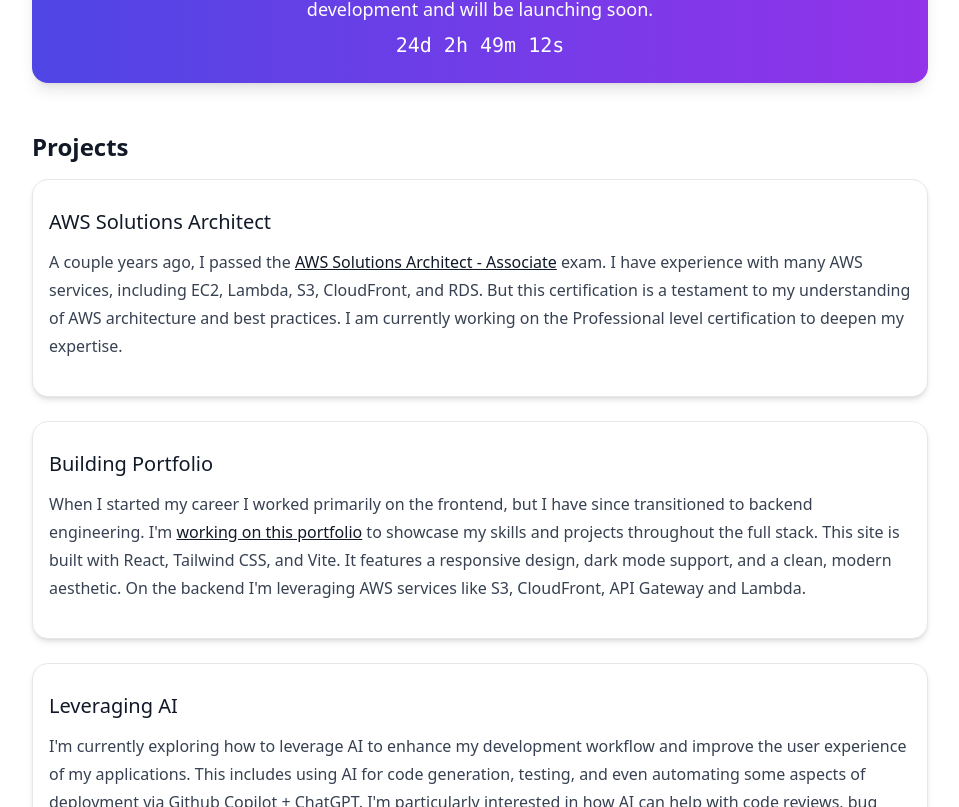
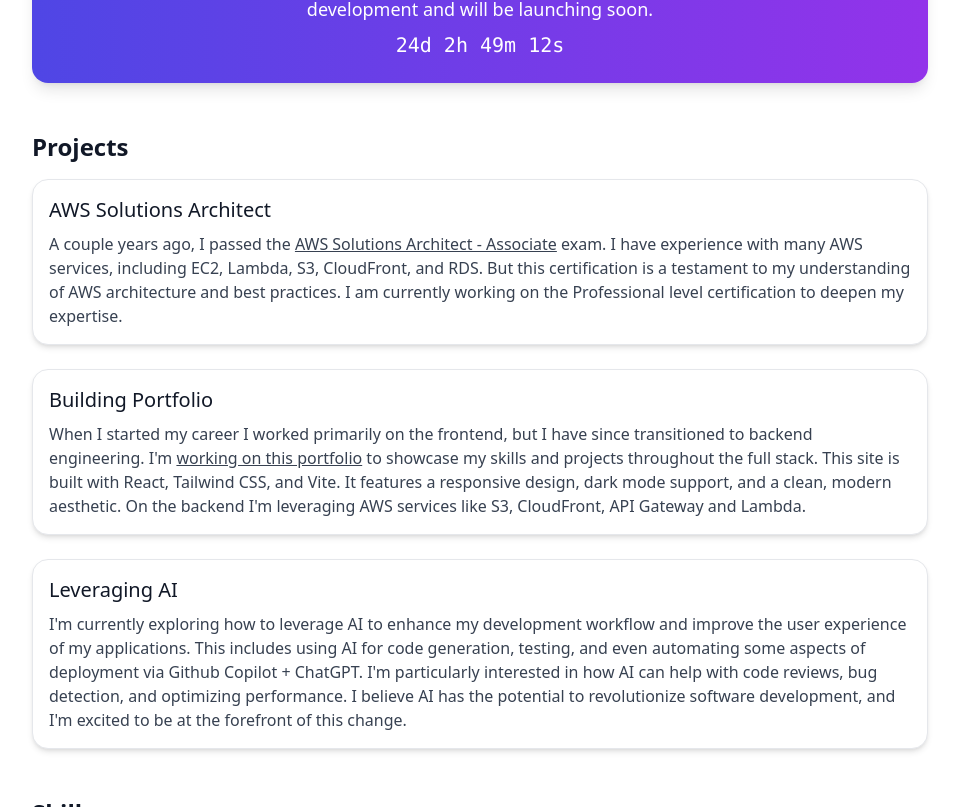
Before and after one commit to sh3r4rd/sh3r4rd.com, a React (Vite) app: page / in a window 1280 px wide. Shown: the part 693-1500 px from the top of the page, without its empty margins (160-1119 px from the left). Built offline with nearby package versions, Linux system fonts and the light colour scheme.

Commit message:
fix dark mode styles

```diff
--- a/src/App.jsx
+++ b/src/App.jsx
@@ -108,7 +108,7 @@ function HomePage() {
           </div>
         </section>
 
-        <section className="prose max-w-none prose-a:underline">
+        <section className="max-w-none prose-a:underline">
           <h2 className="text-2xl font-semibold mb-4">Projects</h2>
           <div className="grid gap-6">
             <Card>
--- a/tailwind.config.js
+++ b/tailwind.config.js
@@ -14,6 +14,9 @@ export default {
             h3: {
               marginTop: '0.6em',
             },
+            "p a": {
+              textDecoration: 'underline',
+            },
           },
         },
       },
```
